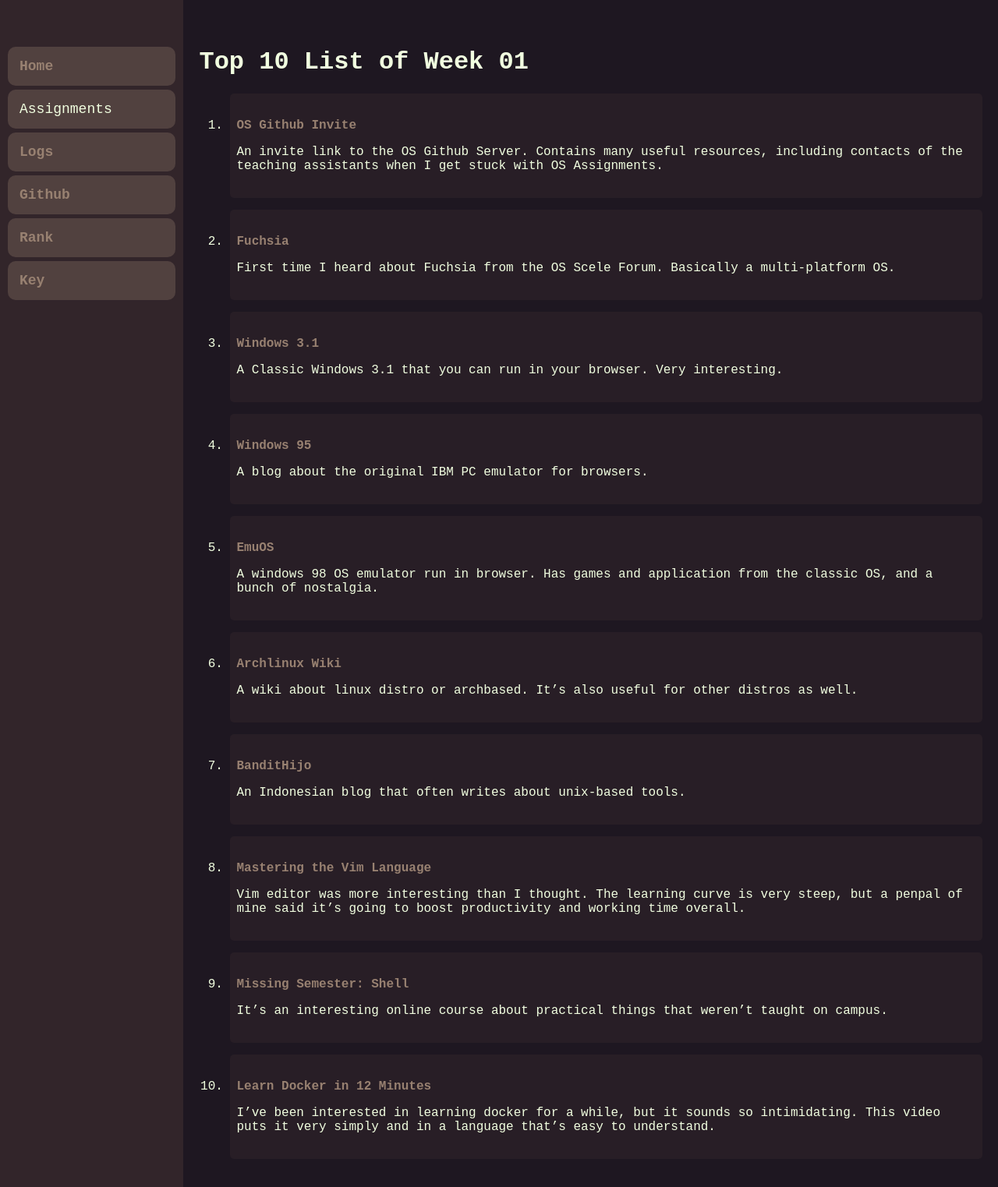
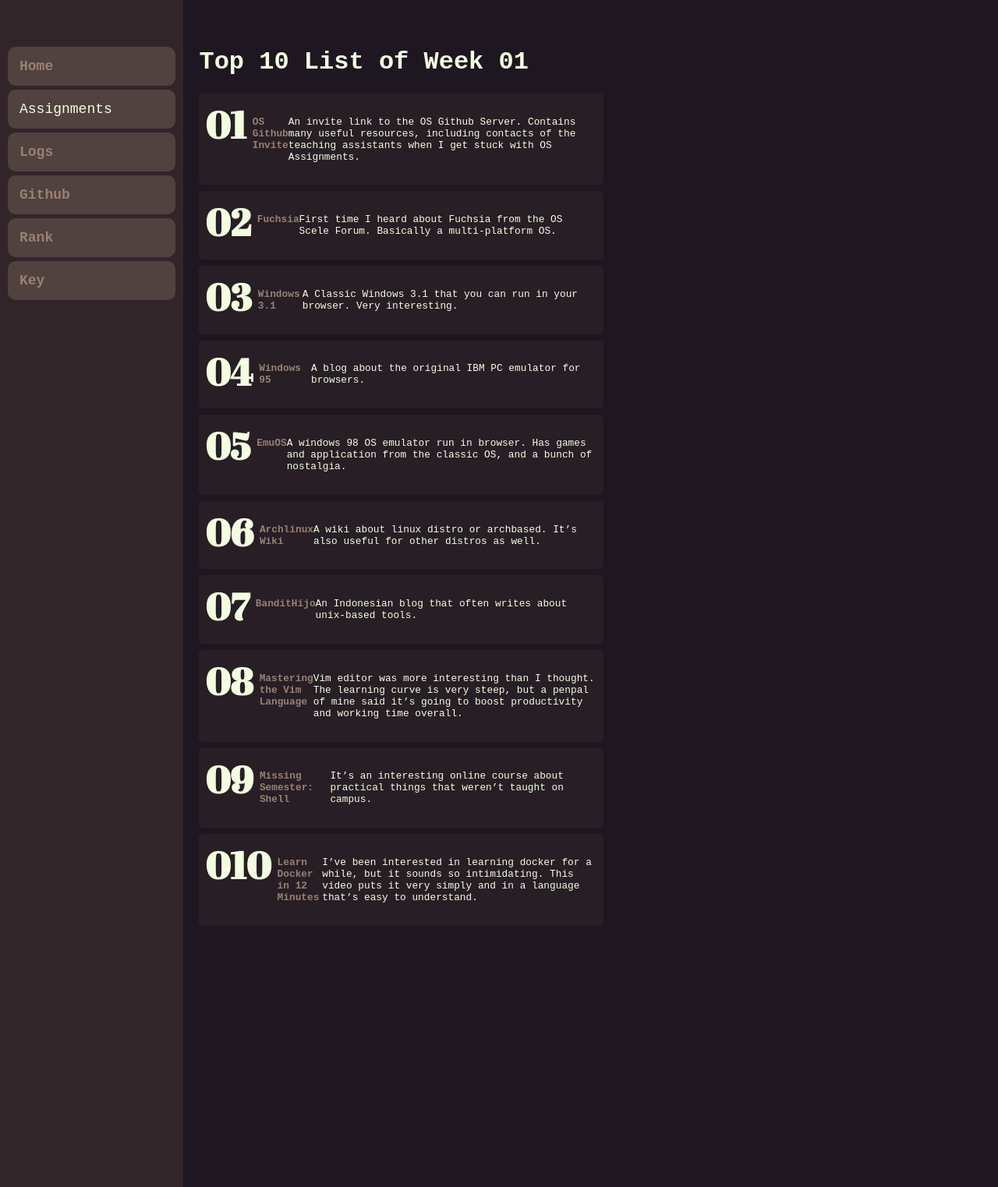
Before and after one commit to asfiowilma/os211, a Jekyll site: the page built from w01.md, in a window 1280 px wide. Shown: the whole page at 78% size. Built offline with Jekyll 4.4.1, drawn with Linux system fonts in a browser that asks for light colours.

Commit message:
OS211 asfiowilma

```diff
--- a/assets/css/style.css
+++ b/assets/css/style.css
@@ -1,3 +1,5 @@
+@import url('https://fonts.googleapis.com/css?family=Abril+Fatface');
+
 html {
     font-family: 'Century Gothic', monospace;
     color: #f1ffe0;
@@ -19,6 +21,32 @@
     padding: 0;
     margin: 0;
 }
+
+ol {
+    list-style: none;
+    counter-reset: litha-counter;
+    display: flex;
+    flex-wrap: wrap;
+    margin: 0;
+    padding: 0;
+  }
+
+ol li {
+    counter-increment: litha-counter;
+    display: flex;
+    width: 50%;
+    font-size: 0.8rem;
+    margin-bottom: 0.5rem;
+  }
+
+ol li::before {
+    content: "0" counter(litha-counter);
+    font-weight: bold;
+    font-size: 3rem;
+    margin-right: 0.5rem;
+    font-family: 'Abril Fatface', serif;
+    line-height: 1;
+  }
 
 li {
     margin-bottom: 15px;
@@ -94,7 +122,6 @@
 
 .dropdown-content {
     display: none;
-    height:  0;
     flex-direction: column;
     margin-bottom: 5px;
     border-radius: 10px;
```
